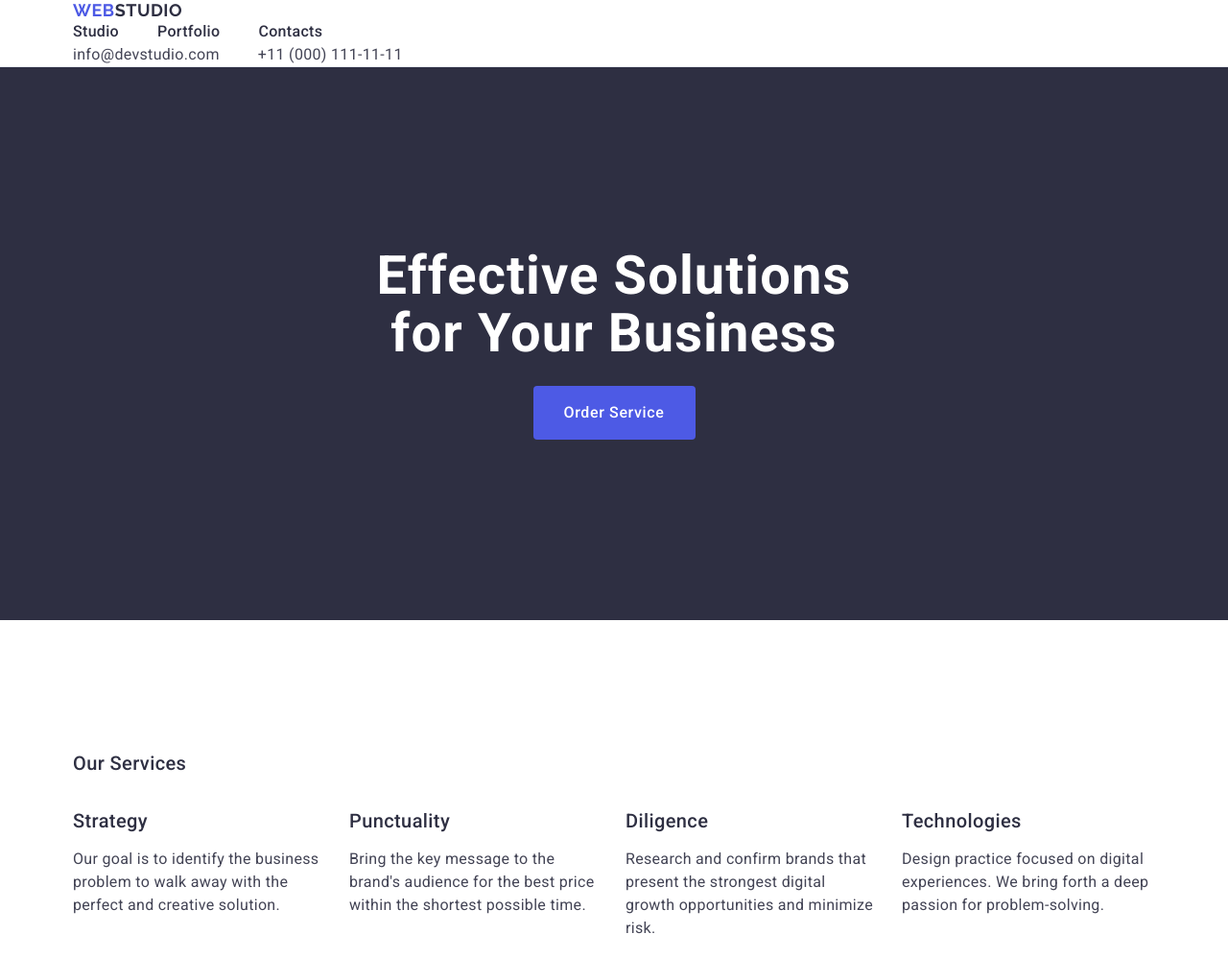
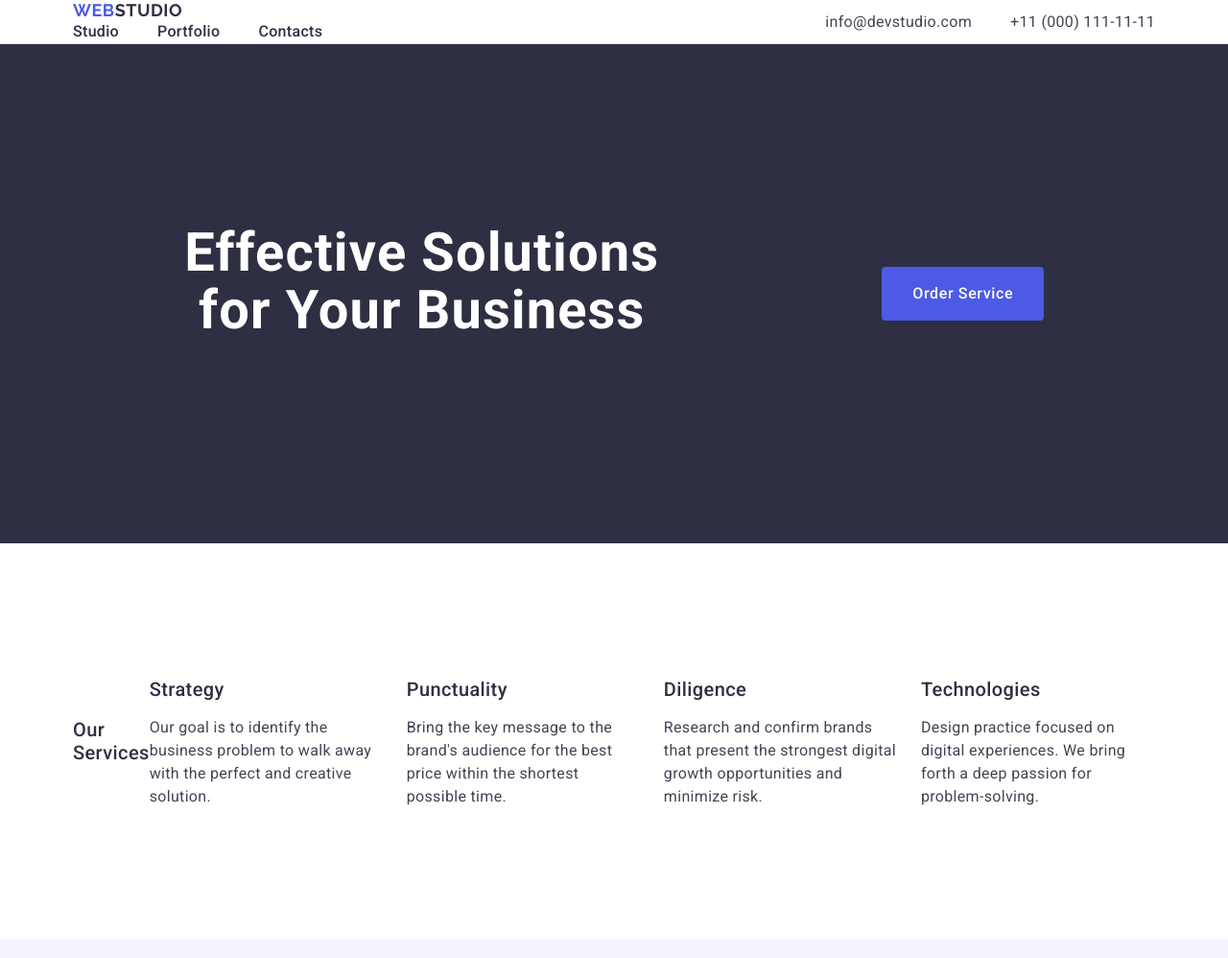
Before and after one commit to 2lupov/goit-markup-hw-03, a plain HTML site: page index.html in a window 1280 px wide. Shown: the top 998 px of the page at 96% size. Drawn offline with nearby package versions, Linux system fonts and the light colour scheme.

Commit message:
Update styles.css

```diff
--- a/css/styles.css
+++ b/css/styles.css
@@ -166,6 +166,9 @@ img {
   width: 1158px;
   margin: 0 auto;
   padding: 0 15px;
+  display: flex; /* Устанавливает флекс-контейнер для размещения навигации и контактов в одну линию */
+  justify-content: space-between; /* Распределяет пространство между элементами */
+  align-items: center; /* Выравнивает элементы по центру по вертикали */
 }
 
 .header-logo {
```
